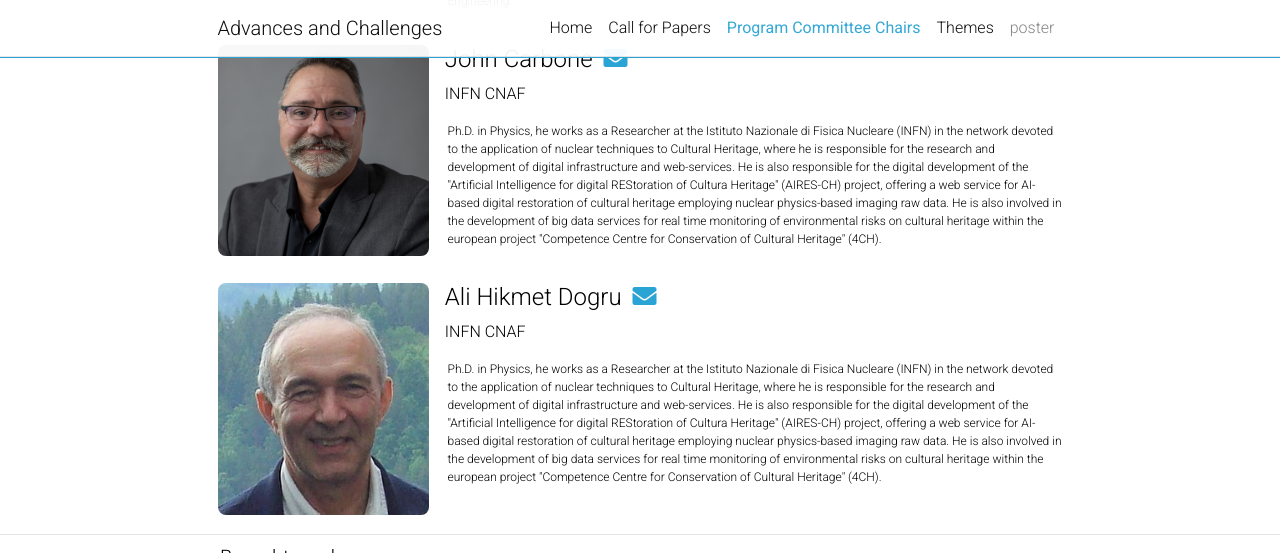
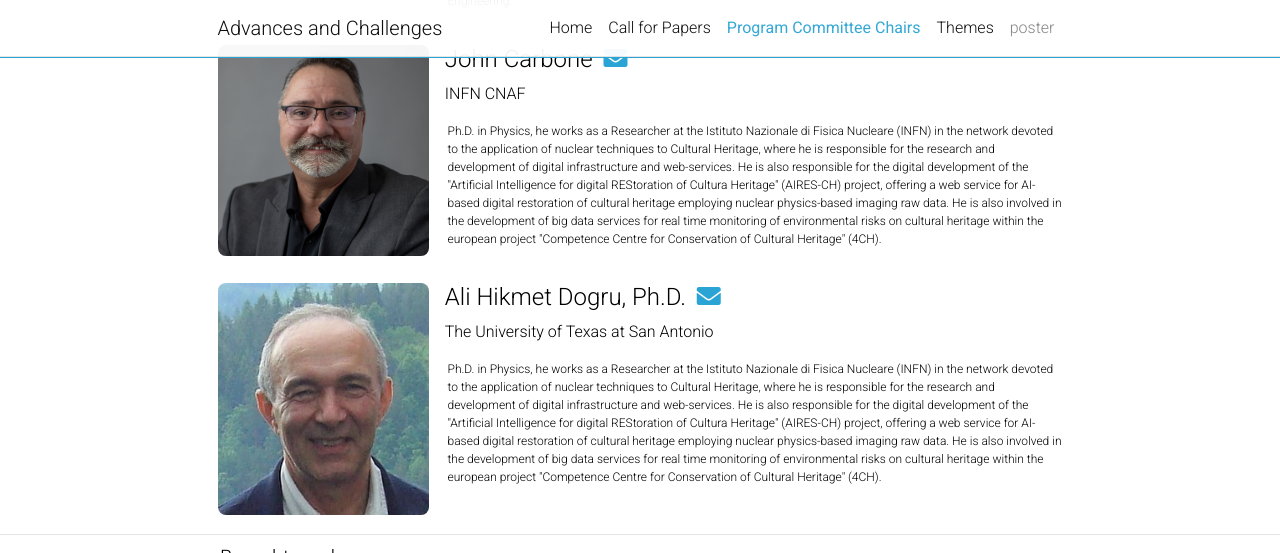
Before and after one commit to GenAI4DPS/advances-challenges, a Jekyll site: the page built from _pages/program-committee-chairs.md, in a window 1280 px wide and 900 px high, scrolled down 1544 px, cut to the strip 0-553 px from the top of the window. Built offline with Jekyll 4.4.1, drawn with Linux system fonts in a browser that asks for light colours; comment, search, counter and statistics services are not loaded; a style sheet for code colours, icons or effects is not loaded.

Commit message:
Update program-committee-chairs.md

```diff
--- a/_pages/program-committee-chairs.md
+++ b/_pages/program-committee-chairs.md
@@ -81,10 +81,10 @@ He holds distinguished roles as the Board member of Sarawak Development Institut
 <div class="organizer">
   <img class="photo" alt="Ali Hikmet Dogru" src="{{ site.baseurl }}/assets/img/people/ali.jpeg">
   <div class="info">
-    <h4>Ali Hikmet Dogru
+    <h4>Ali Hikmet Dogru, Ph.D.
       <a href="mailto:AliHikmet.Dogru@utsa.edu" title="email"><i class="fas fa-envelope" style="margin-left: 5px;"></i></a>
     </h4>
-    <p> INFN CNAF </p>
+    <p> The University of Texas at San Antonio </p>
   </div>
   <p class="bio">
     Ph.D. in Physics, he works as a Researcher at the Istituto Nazionale di Fisica Nucleare (INFN) in the network devoted to the application of nuclear techniques to Cultural Heritage, where he is responsible for the research and development of digital infrastructure and web-services. He is also responsible for the digital development of the "Artificial Intelligence for digital REStoration of Cultura Heritage" (AIRES-CH) project, offering a web service for AI-based digital restoration of cultural heritage employing nuclear physics-based imaging raw data. He is also involved in the development of big data services for real time monitoring of environmental risks on cultural heritage within the european project "Competence Centre for Conservation of Cultural Heritage" (4CH).
```
